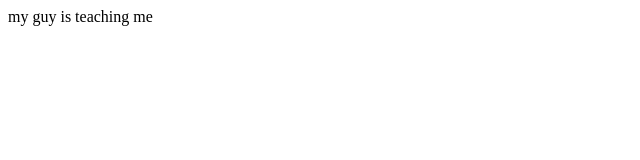
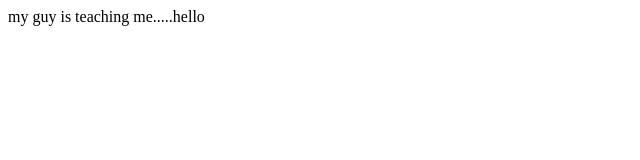
Before and after one commit to lankelvin/Dondo_learn, a plain HTML site: page index.html in a window 1280 px wide. Shown: the full height of the page, 0-640 px from the left. Drawn offline with Linux system fonts and the light colour scheme.

Commit message:
updated index

```diff
--- a/index.html
+++ b/index.html
@@ -6,6 +6,6 @@
     <title>Document</title>
 </head>
 <body>
-    my guy is teaching me
+    my guy is teaching me.....hello
 </body>
 </html>
```
